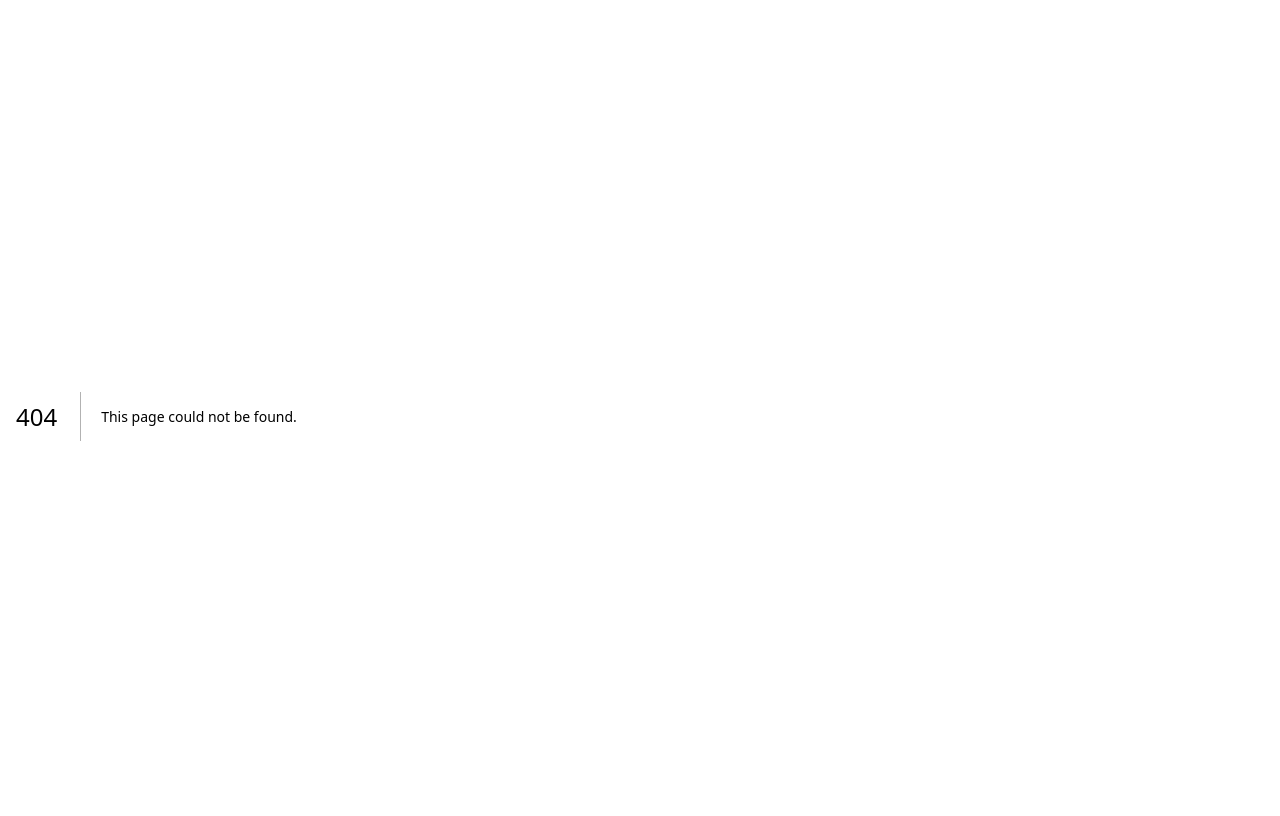
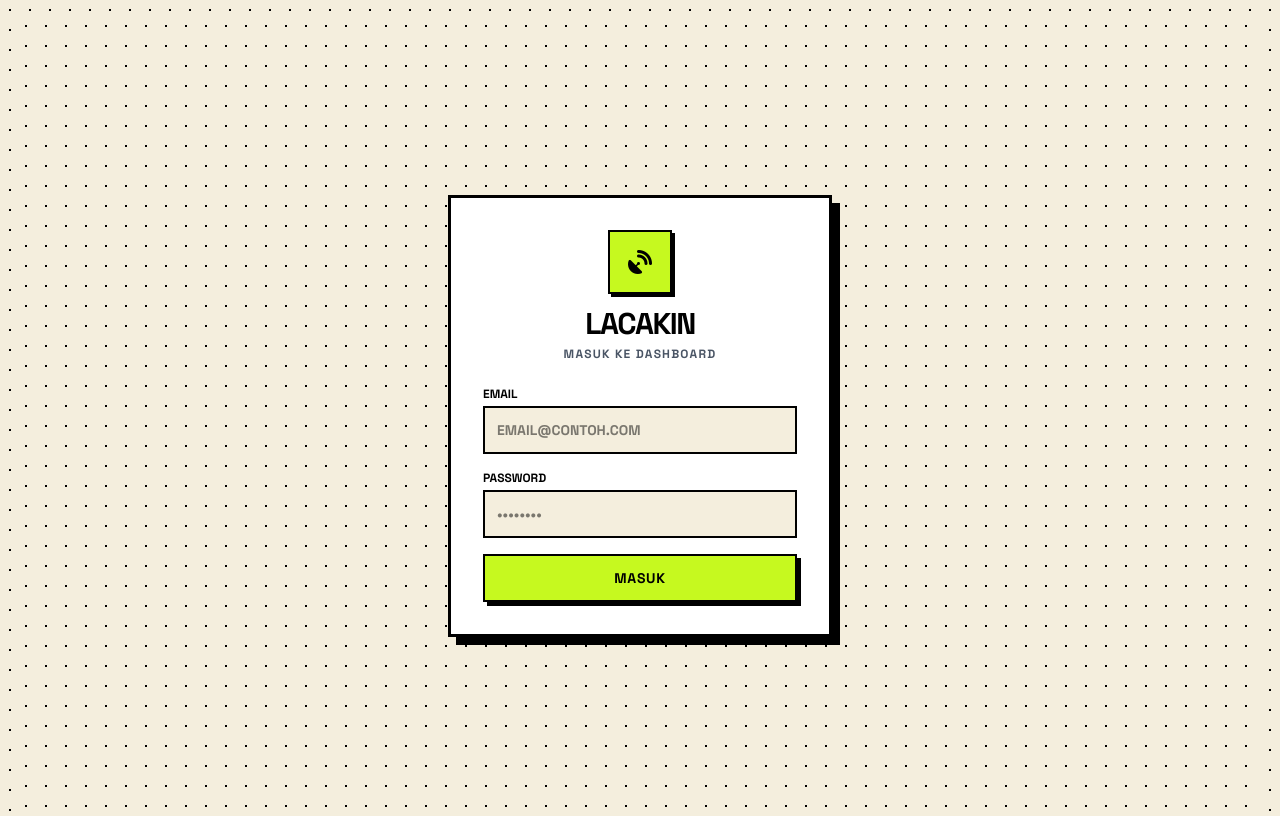
Before and after one commit to ahdikhfDev/Project-APMOB16, a Next.js app in the folder apmbob-web/: page /login in a window 1280 px wide. Before the commit this address had no page. Built offline with nearby package versions, Linux system fonts and the light colour scheme; no server answers.

Commit message:
feat: Firebase email/password auth + login page

```diff
--- a/apmbob-web/src/app/layout.tsx
+++ b/apmbob-web/src/app/layout.tsx
@@ -1,8 +1,9 @@
 import type { Metadata } from "next";
 import "./globals.css";
+import { AuthProvider } from "@/lib/auth";
 
 export const metadata: Metadata = {
-  title: "Apmbob GPS Tracker",
+  title: "LacakIn",
   description: "Real-time GPS tracking dashboard",
 };
 
@@ -20,7 +21,9 @@ export default function RootLayout({
         <link rel="stylesheet" href="https://unpkg.com/leaflet@1.9.4/dist/leaflet.css" />
         <link rel="stylesheet" href="https://cdnjs.cloudflare.com/ajax/libs/font-awesome/6.4.0/css/all.min.css" />
       </head>
-      <body className="h-screen w-screen overflow-hidden flex flex-col md:flex-row p-2 md:p-4 gap-4">{children}</body>
+      <body className="h-screen w-screen overflow-hidden flex flex-col md:flex-row p-2 md:p-4 gap-4">
+        <AuthProvider>{children}</AuthProvider>
+      </body>
     </html>
   );
 }
--- /dev/null
+++ b/apmbob-web/src/app/login/page.tsx
@@ -0,0 +1,80 @@
+"use client";
+
+import { useState, FormEvent } from "react";
+import { useRouter } from "next/navigation";
+import { useAuth } from "@/lib/auth";
+
+export default function LoginPage() {
+  const [email, setEmail] = useState("");
+  const [password, setPassword] = useState("");
+  const [error, setError] = useState("");
+  const [loading, setLoading] = useState(false);
+  const { login } = useAuth();
+  const router = useRouter();
+
+  const handleSubmit = async (e: FormEvent) => {
+    e.preventDefault();
+    setError("");
+    setLoading(true);
+    try {
+      await login(email, password);
+      router.push("/");
+    } catch (err: any) {
+      setError(err.code === "auth/invalid-credential" ? "Email atau password salah" : err.message || "Gagal login");
+    } finally {
+      setLoading(false);
+    }
+  };
+
+  return (
+    <div className="h-screen w-screen flex items-center justify-center bg-[#f4eedd]" style={{ backgroundImage: "radial-gradient(#000 1px,transparent 1px)", backgroundSize: "20px 20px" }}>
+      <form onSubmit={handleSubmit} className="w-full max-w-sm neo-border bg-white p-8 shadow-[8px_8px_0px_0px_#000]">
+        <div className="text-center mb-6">
+          <div className="bg-[#c6f91f] w-16 h-16 mx-auto flex items-center justify-center border-2 border-black shadow-[3px_3px_0px_0px_#000]">
+            <i className="fa-solid fa-satellite-dish text-2xl text-black"></i>
+          </div>
+          <h1 className="text-3xl font-bold tracking-tighter uppercase mt-3">LacakIn</h1>
+          <p className="text-xs font-bold uppercase tracking-widest text-gray-600 mt-1">Masuk ke Dashboard</p>
+        </div>
+
+        {error && (
+          <div className="bg-[#ff4d4d] border-2 border-black p-3 mb-4 text-center">
+            <p className="text-black text-xs font-bold uppercase">{error}</p>
+          </div>
+        )}
+
+        <div className="flex flex-col gap-4">
+          <div>
+            <label className="text-xs font-bold uppercase block mb-1">Email</label>
+            <input
+              type="email"
+              value={email}
+              onChange={(e) => setEmail(e.target.value)}
+              required
+              className="w-full border-2 border-black p-3 text-sm font-bold uppercase bg-[#f4eedd] focus:outline-none focus:shadow-[3px_3px_0px_0px_#000] focus:translate-x-[-2px] focus:translate-y-[-2px] transition-all"
+              placeholder="email@contoh.com"
+            />
+          </div>
+          <div>
+            <label className="text-xs font-bold uppercase block mb-1">Password</label>
+            <input
+              type="password"
+              value={password}
+              onChange={(e) => setPassword(e.target.value)}
+              required
+              className="w-full border-2 border-black p-3 text-sm font-bold bg-[#f4eedd] focus:outline-none focus:shadow-[3px_3px_0px_0px_#000] focus:translate-x-[-2px] focus:translate-y-[-2px] transition-all"
+              placeholder="••••••••"
+            />
+          </div>
+          <button
+            type="submit"
+            disabled={loading}
+            className="w-full bg-[#c6f91f] border-2 border-black p-3 font-extrabold text-sm uppercase tracking-wider shadow-[4px_4px_0px_0px_#000] hover:shadow-none hover:translate-x-[4px] hover:translate-y-[4px] transition-all disabled:opacity-50 disabled:pointer-events-none"
+          >
+            {loading ? "Memproses..." : "Masuk"}
+          </button>
+        </div>
+      </form>
+    </div>
+  );
+}
--- a/apmbob-web/src/app/page.tsx
+++ b/apmbob-web/src/app/page.tsx
@@ -1,6 +1,8 @@
 "use client";
 
 import { useEffect, useRef, useState } from "react";
+import { useRouter } from "next/navigation";
+import { useAuth } from "@/lib/auth";
 
 const MQTT_HOST = process.env.NEXT_PUBLIC_MQTT_HOST!;
 const MQTT_USER = process.env.NEXT_PUBLIC_MQTT_USER!;
@@ -59,6 +61,23 @@ const HAVERSINE_KM = (lat1: number, lng1: number, lat2: number, lng2: number) =>
 const TRAIL_MAX = 200;
 
 export default function Home() {
+  const { user, loading: authLoading, logout } = useAuth();
+  const router = useRouter();
+
+  useEffect(() => {
+    if (!authLoading && !user) router.replace("/login");
+  }, [user, authLoading, router]);
+
+  if (authLoading) return (
+    <div className="h-screen w-screen flex items-center justify-center bg-[#f4eedd]">
+      <div className="text-center">
+        <i className="fa-solid fa-satellite-dish fa-spin text-5xl text-black"></i>
+        <p className="text-sm font-bold uppercase mt-4 tracking-widest">Memuat...</p>
+      </div>
+    </div>
+  );
+  if (!user) return null;
+
   const [gps, setGps] = useState<GpsData | null>(null);
   const [gpsLost, setGpsLost] = useState(false);
   const [gpsLostSec, setGpsLostSec] = useState(0);
@@ -355,9 +374,9 @@ export default function Home() {
             <i className="fa-solid fa-satellite-dish text-2xl text-black"></i>
           </div>
           <div>
-            <h1 className="text-2xl font-bold tracking-tighter uppercase leading-none">Apmbob</h1>
+            <h1 className="text-2xl font-bold tracking-tighter uppercase leading-none">LacakIn</h1>
             <p className="font-semibold text-sm tracking-widest uppercase mt-1 bg-black text-white px-2 py-0.5 inline-block">
-              Tracker
+              Tracker Web
             </p>
           </div>
         </div>
@@ -669,6 +688,13 @@ export default function Home() {
               </span>
             </p>
           </div>
+
+          <button
+            onClick={logout}
+            className="col-span-2 text-[10px] font-bold uppercase tracking-wider bg-black text-white border-2 border-black rounded px-3 py-2 shadow-[2px_2px_0px_0px_rgba(0,0,0,1)] hover:shadow-none hover:translate-x-[2px] hover:translate-y-[2px] transition-all mt-2"
+          >
+            <i className="fa-solid fa-right-from-bracket mr-1"></i> Keluar
+          </button>
         </div>
       </div>
 
--- /dev/null
+++ b/apmbob-web/src/lib/auth.tsx
@@ -0,0 +1,43 @@
+"use client";
+
+import { createContext, useContext, useEffect, useState, ReactNode } from "react";
+import { auth, onAuthStateChanged, signInWithEmailAndPassword, signOut } from "@/lib/firebase";
+import type { User } from "@/lib/firebase";
+
+interface AuthCtx {
+  user: User | null;
+  loading: boolean;
+  login: (email: string, password: string) => Promise<void>;
+  logout: () => Promise<void>;
+}
+
+const AuthContext = createContext<AuthCtx>(null!);
+
+export function AuthProvider({ children }: { children: ReactNode }) {
+  const [user, setUser] = useState<User | null>(null);
+  const [loading, setLoading] = useState(true);
+
+  useEffect(() => {
+    const unsub = onAuthStateChanged(auth, (u) => {
+      setUser(u);
+      setLoading(false);
+    });
+    return unsub;
+  }, []);
+
+  const login = async (email: string, password: string) => {
+    await signInWithEmailAndPassword(auth, email, password);
+  };
+
+  const logout = async () => {
+    await signOut(auth);
+  };
+
+  return (
+    <AuthContext.Provider value={{ user, loading, login, logout }}>
+      {children}
+    </AuthContext.Provider>
+  );
+}
+
+export const useAuth = () => useContext(AuthContext);
--- a/apmbob-web/src/lib/firebase.ts
+++ b/apmbob-web/src/lib/firebase.ts
@@ -1,5 +1,6 @@
 import { initializeApp, getApps, getApp } from "firebase/app";
 import { getDatabase, ref, set } from "firebase/database";
+import { getAuth, signInWithEmailAndPassword, signOut, onAuthStateChanged, User } from "firebase/auth";
 
 const firebaseConfig = {
   apiKey: process.env.NEXT_PUBLIC_FIREBASE_API_KEY,
@@ -13,5 +14,7 @@ const firebaseConfig = {
 
 const app = getApps().length ? getApp() : initializeApp(firebaseConfig);
 const db = getDatabase(app);
+const auth = getAuth(app);
 
-export { db, ref, set };
+export { db, ref, set, auth, signInWithEmailAndPassword, signOut, onAuthStateChanged };
+export type { User };
```
